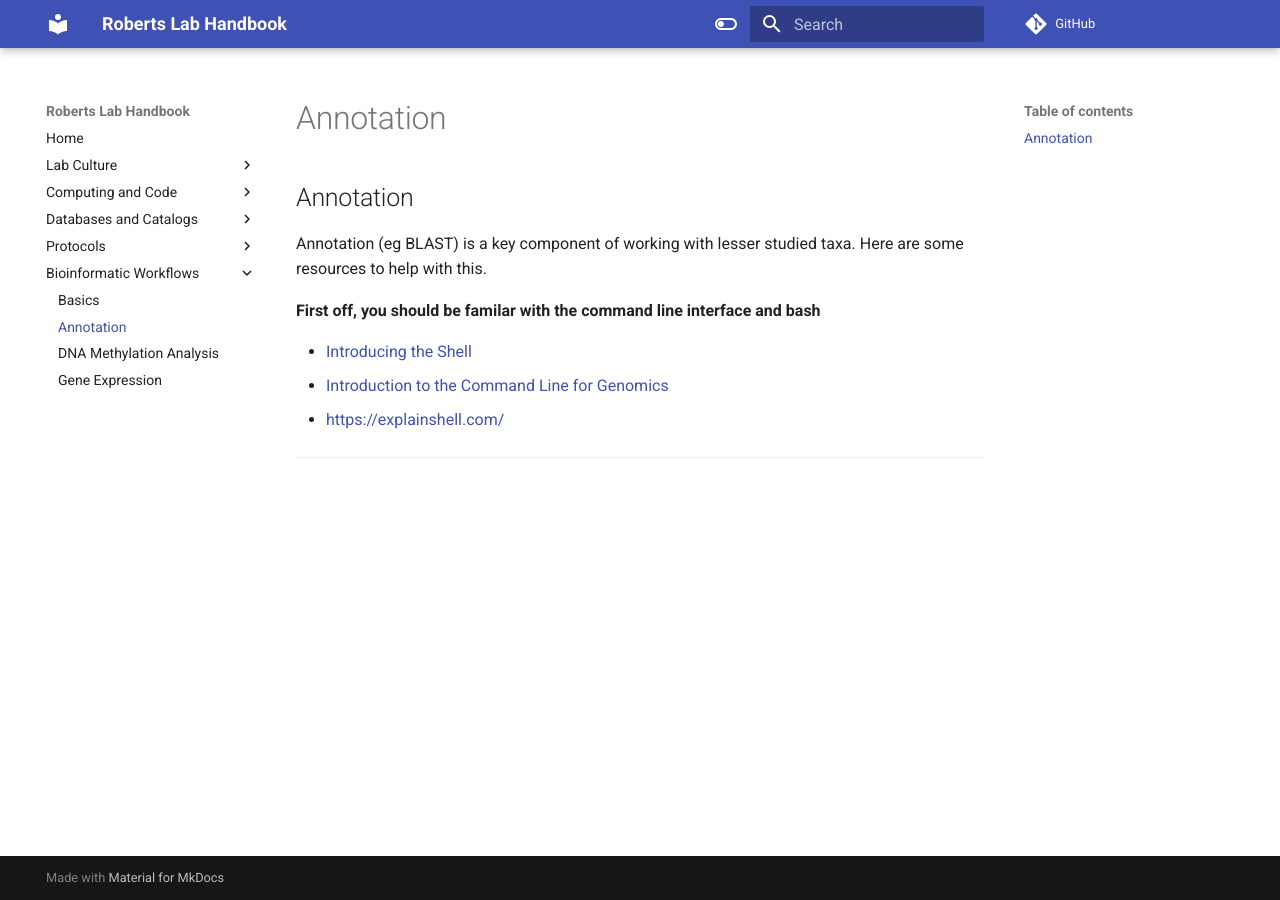
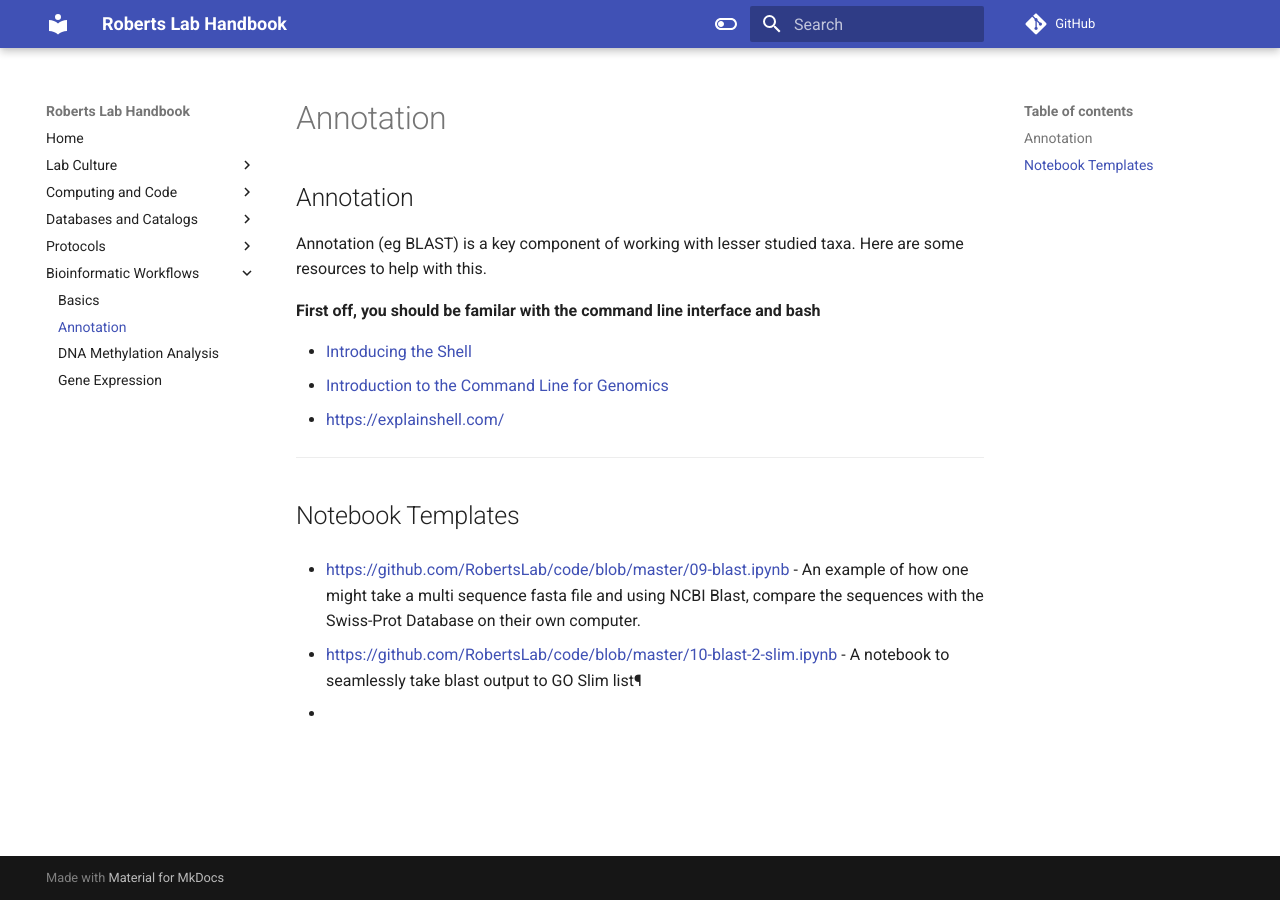
Before and after one commit to RobertsLab/resources, an MkDocs documentation site: the page built from docs/bio-Annotation.md, in a window 1280 px wide. Built offline with MkDocs 1.6.1 and Material for MkDocs 9.7.7, drawn with Linux system fonts in a browser that asks for light colours; comment, search, counter and statistics services are not loaded.

Commit message:
Update bio-Annotation.md

```diff
--- a/docs/bio-Annotation.md
+++ b/docs/bio-Annotation.md
@@ -10,3 +10,12 @@ Annotation (eg BLAST) is a key component of working with lesser studied taxa. He
 - <https://explainshell.com/>
 
 ---
+
+
+## Notebook Templates
+
+- <https://github.com/RobertsLab/code/blob/master/09-blast.ipynb> - An example of how one might take a multi sequence fasta file and using NCBI Blast, compare the sequences with the Swiss-Prot Database on their own computer.
+
+- <https://github.com/RobertsLab/code/blob/master/10-blast-2-slim.ipynb> - A notebook to seamlessly take blast output to GO Slim list¶
+
+-
```
